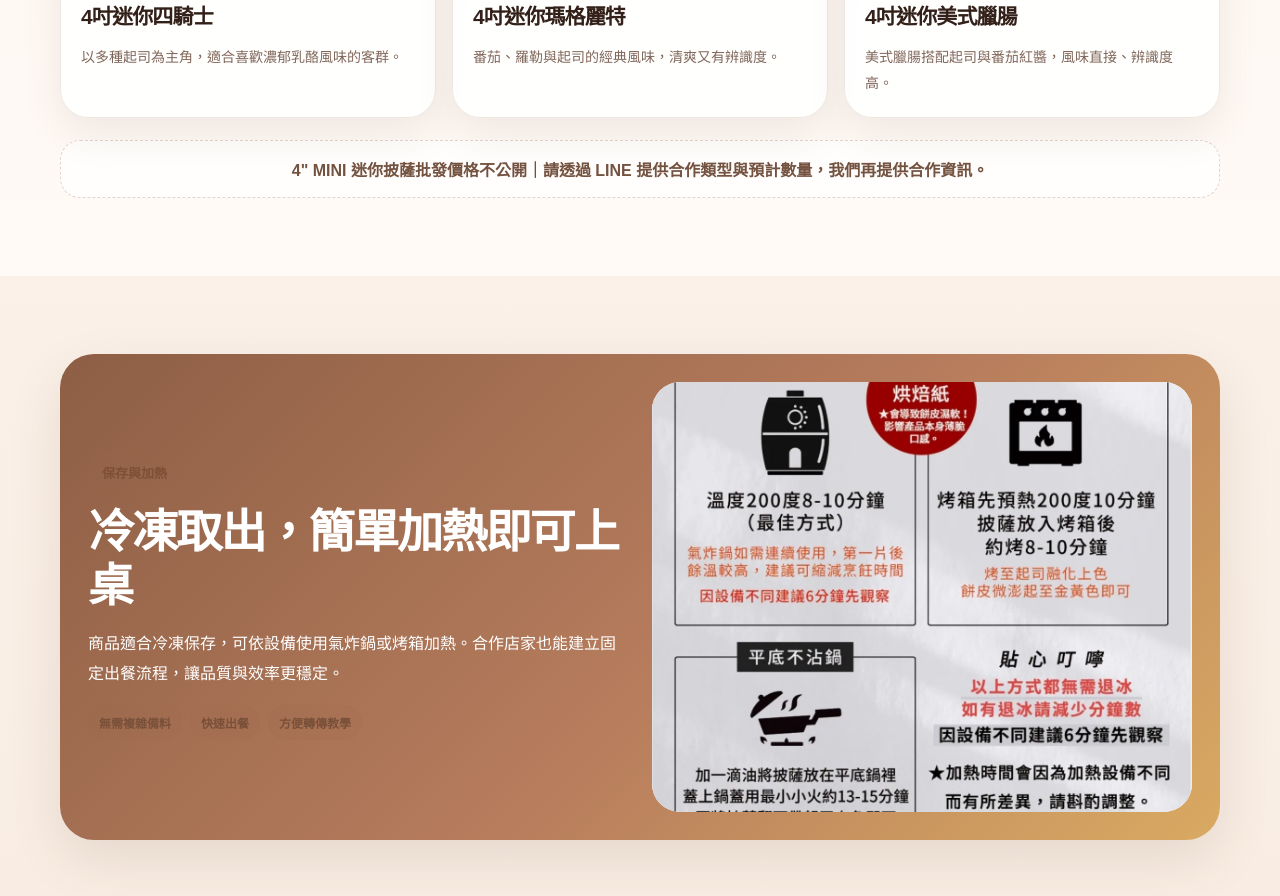
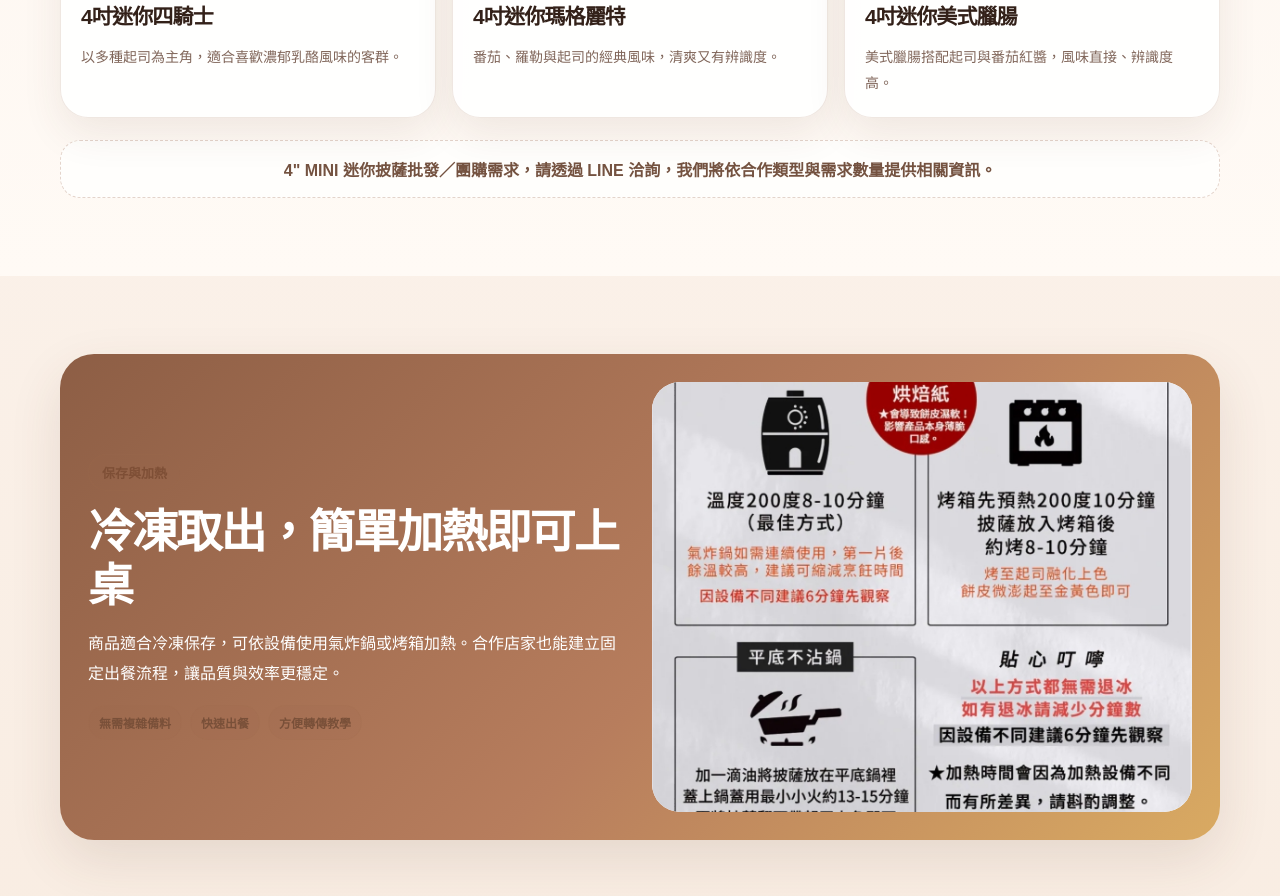
Before and after one commit to back03202002/pizza-b2b, a plain HTML site: page frozen-mini-pizza-wholesale/index.html in a window 1280 px wide. Shown: the part 4807-5703 px from the top of the page. Drawn offline with Linux system fonts and the light colour scheme.

Commit message:
Add files via upload

```diff
--- a/frozen-mini-pizza-wholesale/index.html
+++ b/frozen-mini-pizza-wholesale/index.html
@@ -466,7 +466,7 @@ details p{margin-top:0;padding-bottom:16px}
       </article>
       </div>
 
-      <div class="no-price-note">4&quot; MINI 迷你披薩批發價格不公開｜請透過 LINE 提供合作類型與預計數量，我們再提供合作資訊。</div>
+      <div class="no-price-note">4&quot; MINI 迷你披薩批發／團購需求，請透過 LINE 洽詢，我們將依合作類型與需求數量提供相關資訊。</div>
     </div>
   </section>
 
```
